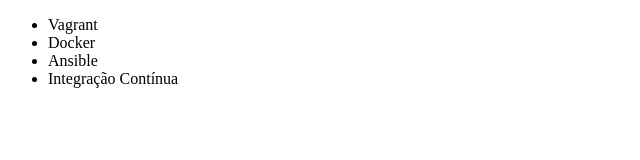
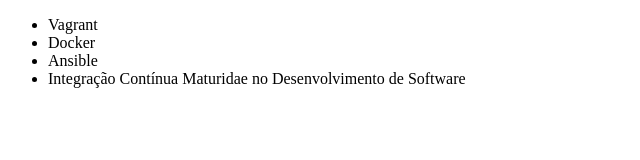
Before and after one commit to marciocoutinho-hotmart/alura-git, a plain HTML site: page index.html in a window 1280 px wide. Shown: the whole page, without its empty margins (0-640 px from the left). Drawn offline with Linux system fonts and the light colour scheme.

Commit message:
Renomeando curso de integração continua

```diff
--- a/index.html
+++ b/index.html
@@ -9,7 +9,7 @@
         <li>Vagrant</li>
         <li>Docker</li>
         <li>Ansible</li>
-        <li>Integração Contínua</li>
+        <li>Integração Contínua Maturidae no Desenvolvimento de Software</li>
     </ul>
 </body>
 </html>
```
